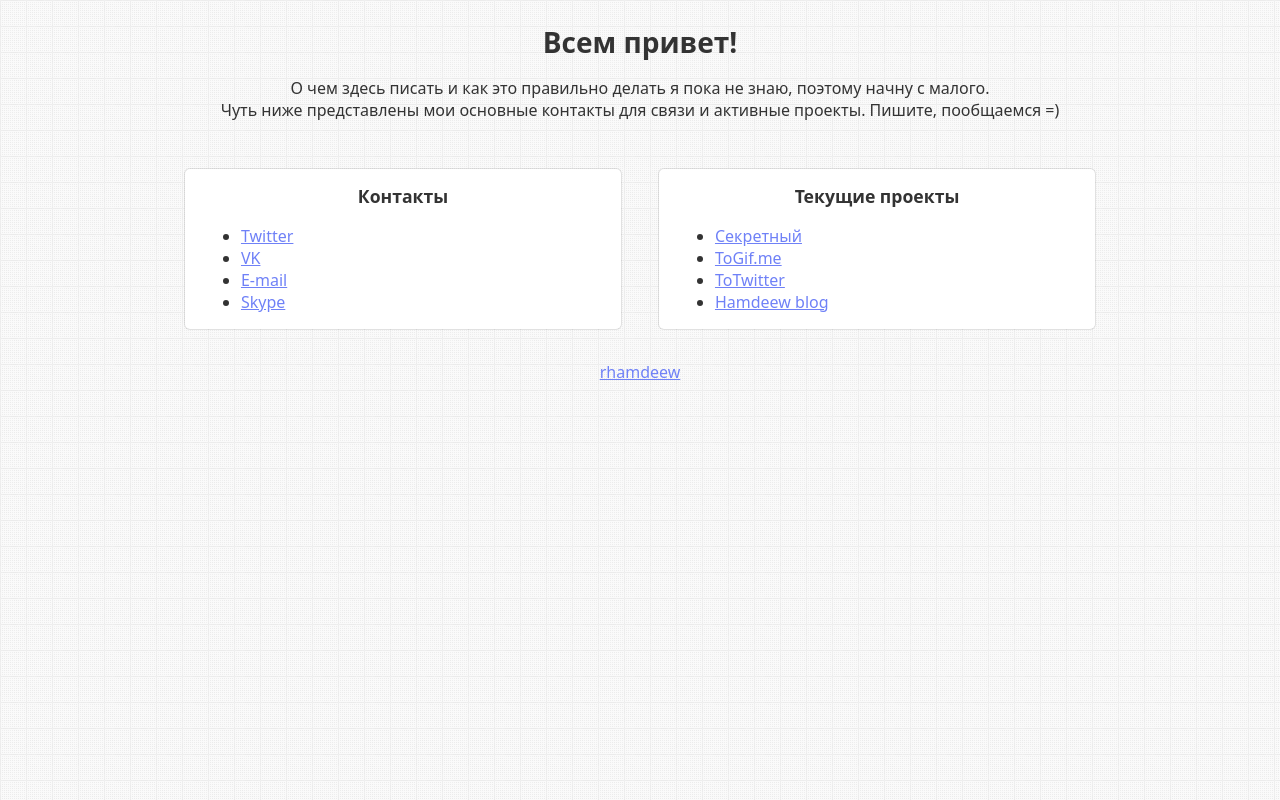
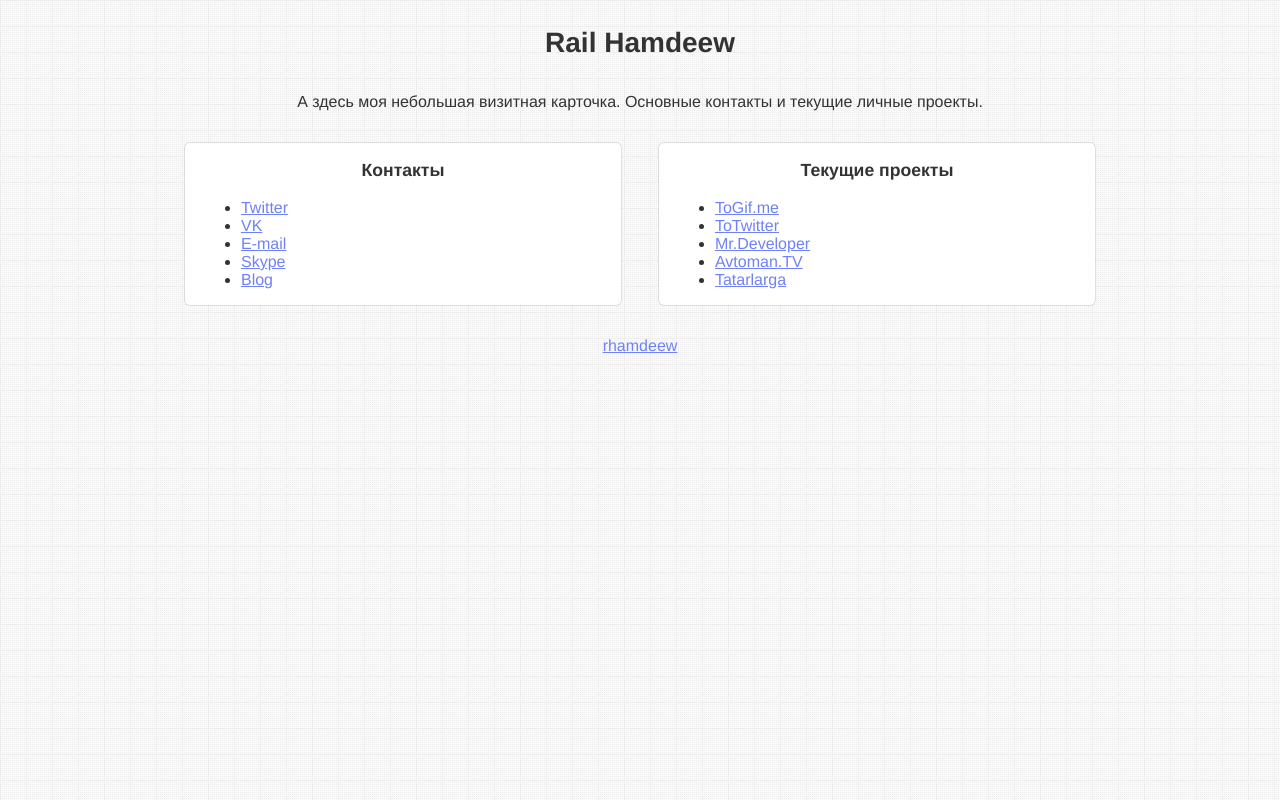
Before and after one commit to rhamdeew/rhamdeew.github.io, a plain HTML site: page index.html in a window 1280 px wide. Drawn offline with nearby package versions, Linux system fonts and the light colour scheme.

Commit message:
visual fix + projects addded

```diff
--- a/index.html
+++ b/index.html
@@ -9,29 +9,30 @@
   <!-- Site Properities -->
   <title>Rail.Hamdeew</title>
 
-  <link href='http://fonts.googleapis.com/css?family=Source+Sans+Pro:400,700|Open+Sans:300italic,400,300,700' rel='stylesheet' type='text/css'>
-
   <link rel="stylesheet" type="text/css" href="packaged/css/semantic.css">
 
   <script src="http://cdnjs.cloudflare.com/ajax/libs/jquery/2.0.3/jquery.js"></script>
   <script src="packaged/javascript/semantic.js"></script>
   <style type="text/css">
-	body {font-family: Sans; color:#333;background: url('packaged/images/tiny_grid.png')}
+	body {font-family: "Helvetica","Arial",sans-serif; color:#333;background: url('packaged/images/tiny_grid.png')}
 	a {color:#6F81F7;}
   </style>
 
 </head>
 <body id="home">
 <div class="ui grid">
-<div class="wide aligned center column">
+  <div class="wide aligned center column">
     <div class="ui">
-    <h2 class="ui header">Всем привет!</h2>
-    <p>
-    О чем здесь писать и как это правильно делать я пока не знаю, поэтому начну с малого.<br/>
-    Чуть ниже представлены мои основные контакты для связи и активные проекты. Пишите, пообщаемся =)
-    </p>
+      <h2 class="ui header">Rail Hamdeew</h2>
     </div>
   </div>
+</div>
+<div class="ui grid">
+      <div class="two wide column">
+      </div>
+      <div class="twelve wide column center aligned">
+        А здесь моя небольшая визитная карточка. Основные контакты и текущие личные проекты.
+      </div>
 </div>
 <div class="ui grid">
   <div class="two wide column">
@@ -44,6 +45,7 @@
     	<li><a href="http://vk.com/hamdeew">VK</a></li>
     	<li><a href="mailto:r@hamdeew.ru">E-mail</a></li>
     	<li><a href="skype:t-256mb">Skype</a></li>
+      <li><a href="http://hamdeew.ru">Blog</a></li>
     </ul>
     </div>
   </div>
@@ -51,10 +53,11 @@
   	<div class="ui segment">
     <h4 class="ui header aligned center">Текущие проекты</h4>
     <ul>
-    	<li><a href="">Секретный</a></li>
     	<li><a href="http://togif.me">ToGif.me</a></li>
       <li><a href="https://github.com/rhamdeew/ToTwitter">ToTwitter</a></li>
-    	<li><a href="http://hamdeew.ru">Hamdeew blog</a></li>
+      <li><a href="http://mrdeveloper.ru">Mr.Developer</a></li>
+    	<li><a href="http://avtoman.tv">Avtoman.TV</a></li>
+      <li><a href="http://tatarlar.ga">Tatarlarga</a></li>
     </ul>
     </div>
   </div>
```
